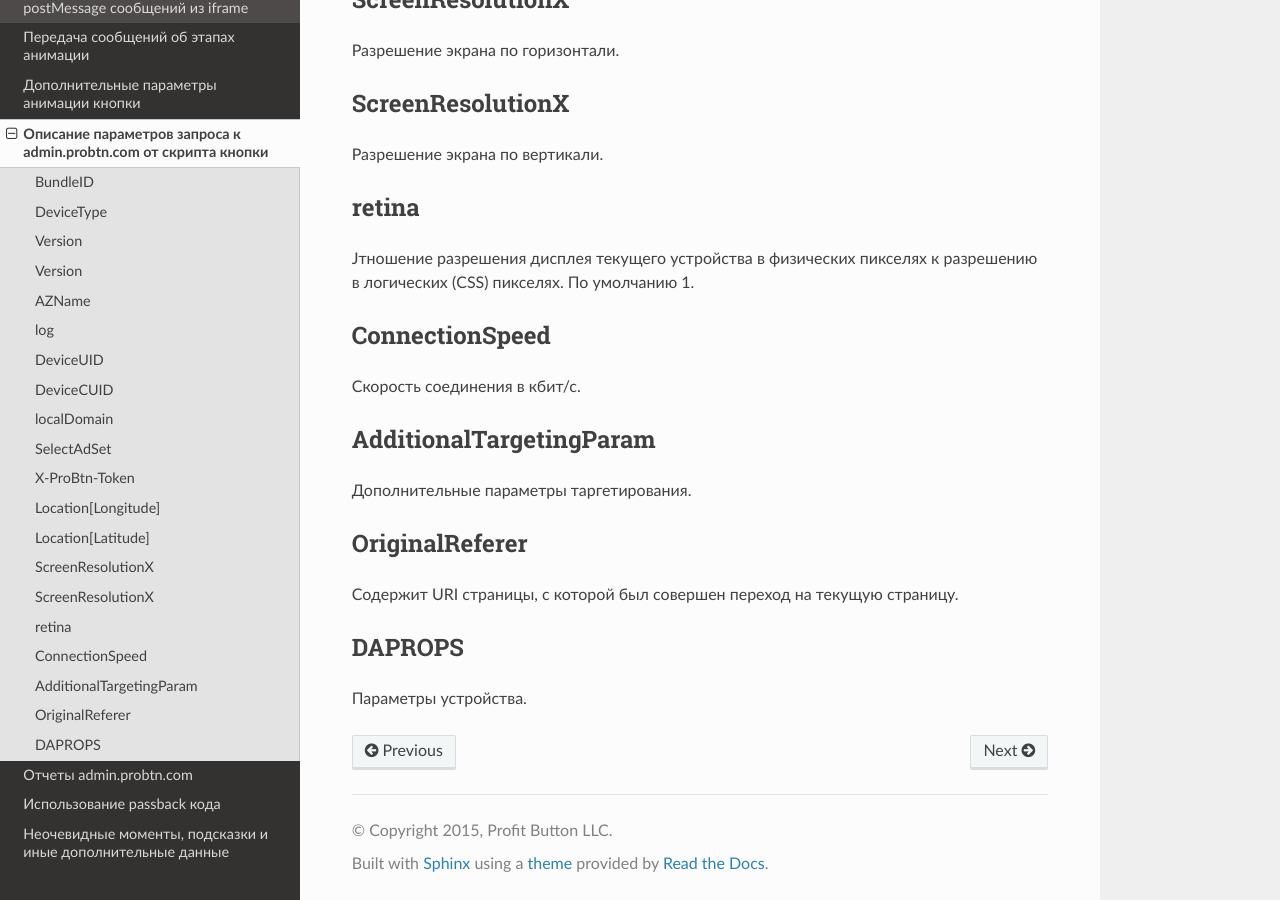
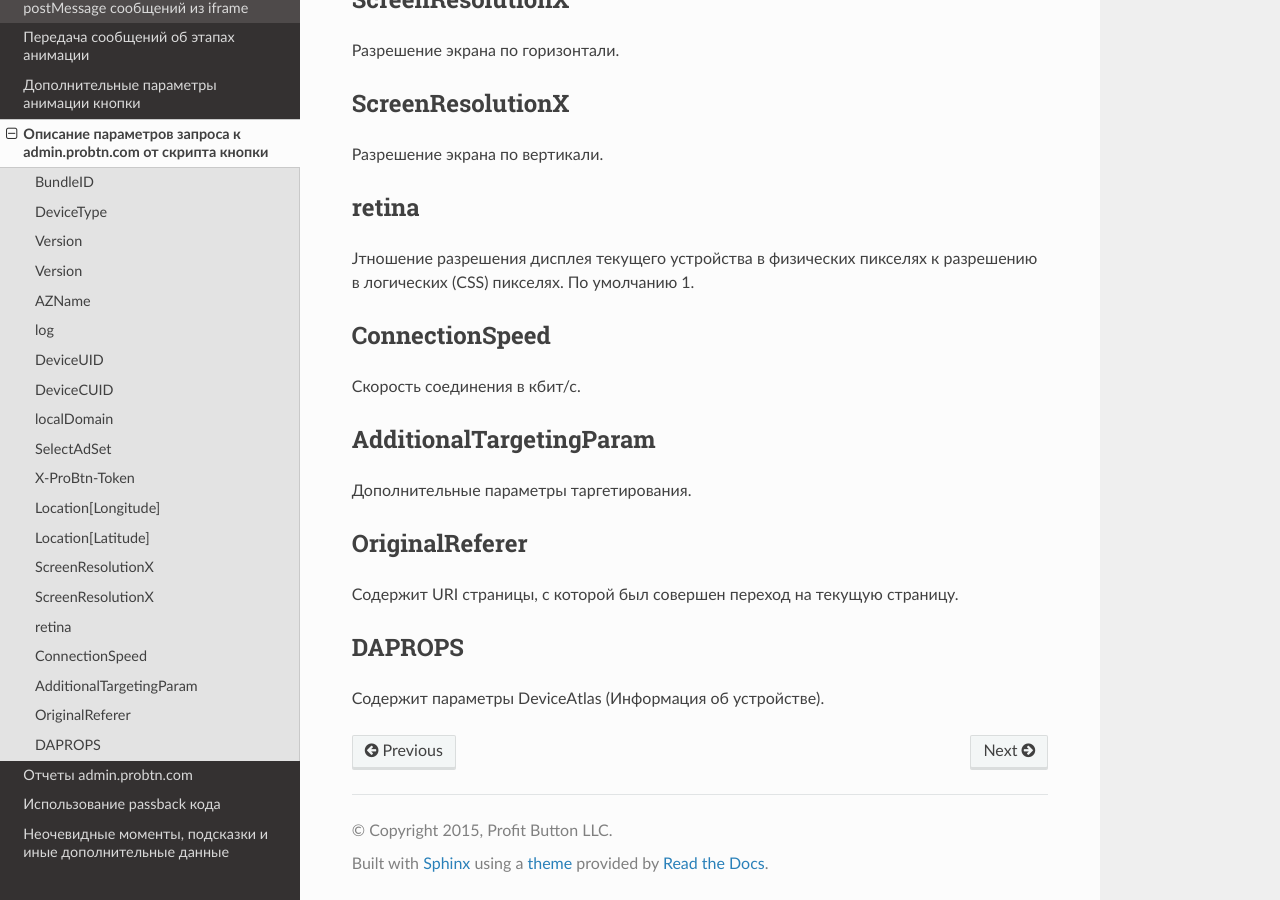
Before and after one commit to probtn/docs, a Sphinx documentation site: the page built from docs/get_parameters.rst, in a window 1280 px wide and 900 px high, scrolled down 1518 px. Built offline with Sphinx 7.4.7 and the Read the Docs theme 2.0.0, drawn with Linux system fonts in a browser that asks for light colours.

Commit message:
some description

```diff
--- a/docs/get_parameters.rst
+++ b/docs/get_parameters.rst
@@ -82,4 +82,4 @@ OriginalReferer
 
 DAPROPS
 ----------------------------------
-Параметры устройства.
+Содержит параметры DeviceAtlas (Информация об устройстве).
```
